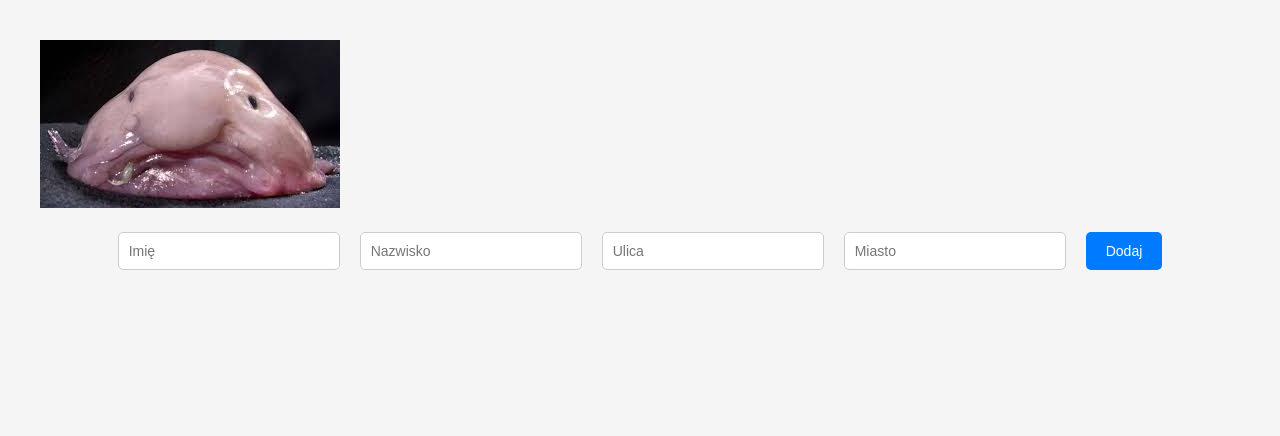
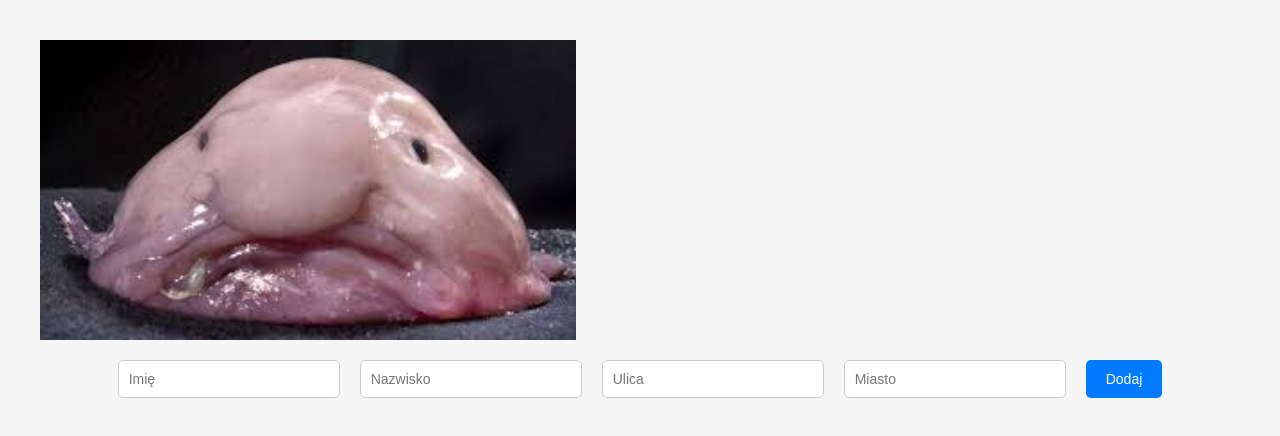
Before and after one commit to michalmyszkowski45-boop/majkel-react, a React (Create React App) app: page / in a window 1280 px wide. Shown: the top 436 px of the page. Built offline with nearby package versions, Linux system fonts and the light colour scheme.

Commit message:
Update App.css

```diff
--- a/src/App.css
+++ b/src/App.css
@@ -109,3 +109,9 @@ th {
 tr:hover {
   background-color: #f1f1f1;
 }
+img{
+   display: flex;
+  justify-content: center;
+  align-items: center;
+  height: 300px;
+}
```
